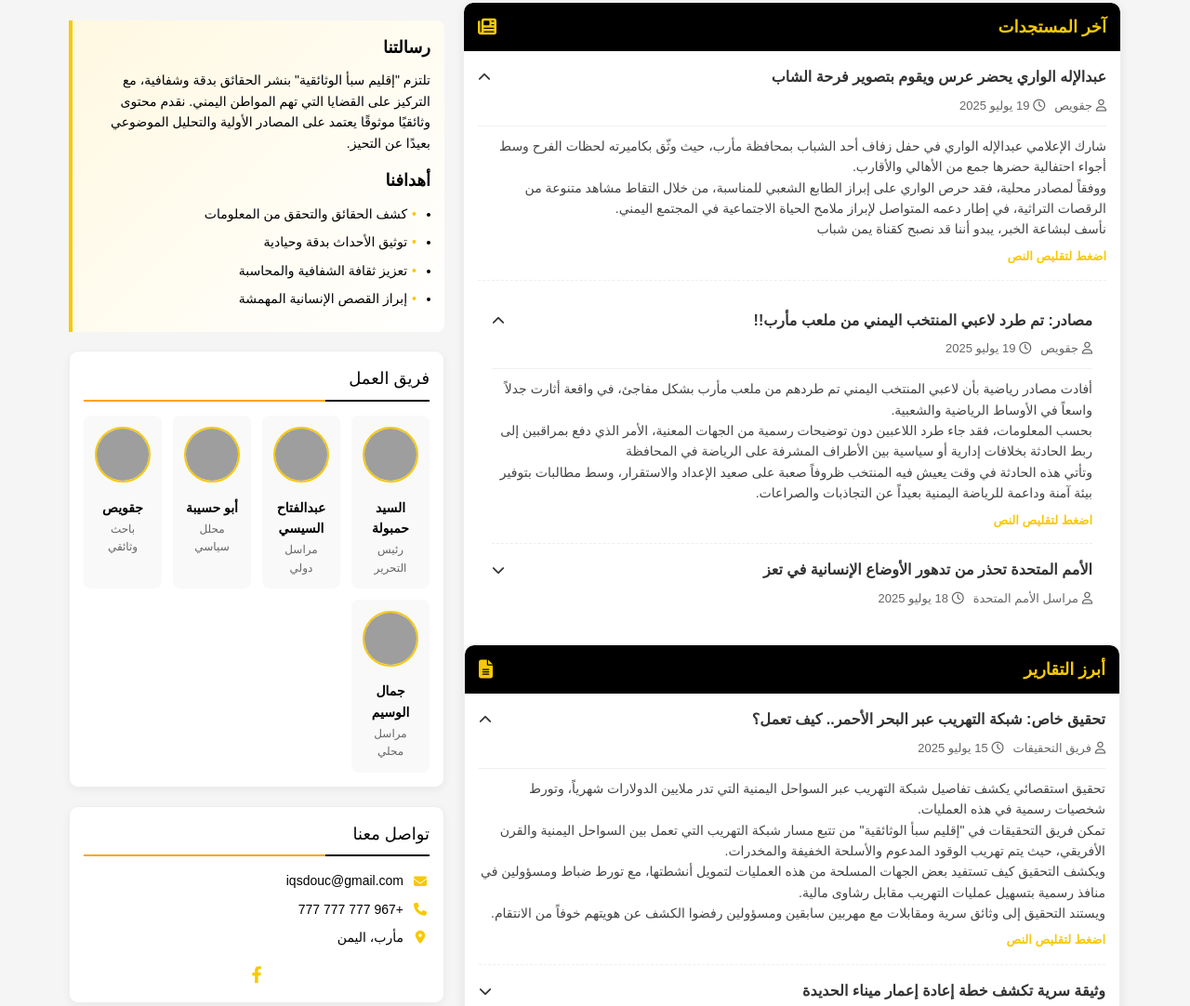
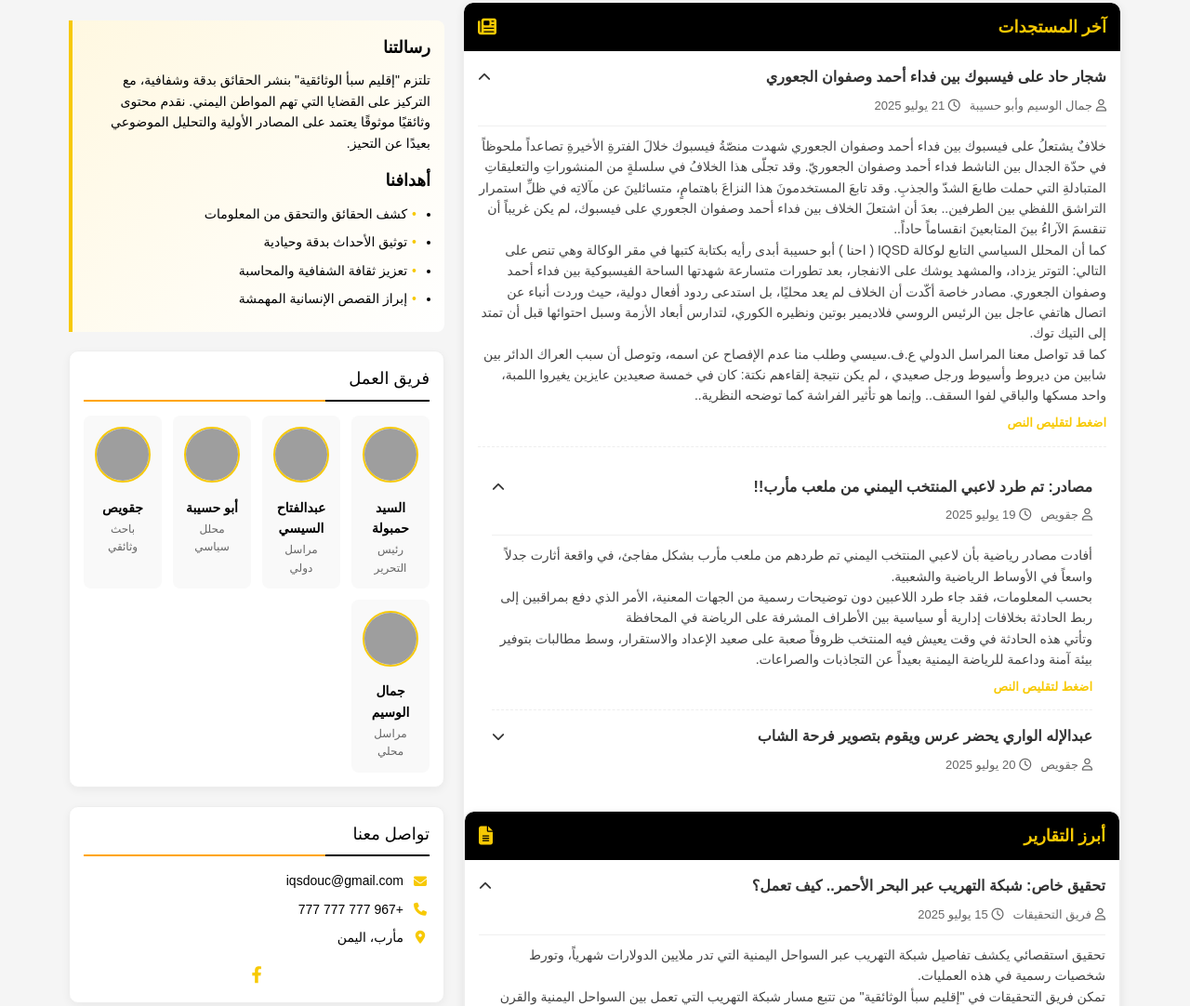
Before and after one commit to IQSD/iqsd.github.io, a plain HTML site: page index.html in a window 1280 px wide. Shown: the part 182-1264 px from the top of the page at 93% size. Drawn offline with Linux system fonts and the light colour scheme; grey boxes are pictures that could not be loaded; a web font is replaced by a local one.

Commit message:
Update index.html

```diff
--- a/index.html
+++ b/index.html
@@ -696,17 +696,22 @@
                     <div class="news-content">
                         <div class="news-item">
                             <div class="news-title" onclick="toggleNews(this)">
-                                <span>عبدالإله الواري يحضر عرس ويقوم بتصوير فرحة الشاب</span>
+                                <span>شجار حاد على فيسبوك بين فداء أحمد وصفوان الجعوري</span>
                                 <i class="fas fa-chevron-down"></i>
                             </div>
                             <div class="news-meta">
-                                <span><i class="far fa-user"></i> جقويص</span>
-                                <span><i class="far fa-clock"></i> 19 يوليو 2025</span>
+                                <span><i class="far fa-user"></i> جمال الوسيم وأبو حسيبة</span>
+                                <span><i class="far fa-clock"></i> 21 يوليو 2025</span>
                             </div>
                             <div class="news-excerpt">
-                                <p>شارك الإعلامي عبدالإله الواري في حفل زفاف أحد الشباب بمحافظة مأرب، حيث وثّق بكاميرته لحظات الفرح وسط أجواء احتفالية حضرها جمع من الأهالي والأقارب.</p>
-                                <p>ووفقاً لمصادر محلية، فقد حرص الواري على إبراز الطابع الشعبي للمناسبة، من خلال التقاط مشاهد متنوعة من الرقصات التراثية، في إطار دعمه المتواصل لإبراز ملامح الحياة الاجتماعية في المجتمع اليمني.</p>
-                                <p>نأسف لبشاعة الخبر، يبدو أننا قد نصبح كقناة يمن شباب</p>
+                                <p>خلافٌ يشتعلُ على فيسبوك بين فداء أحمد وصفوان الجعوري
+شهدت منصّةُ فيسبوك خلالَ الفترةِ الأخيرةِ تصاعداً ملحوظاً في حدّة الجدال بين الناشط فداء أحمد وصفوان الجعوريّ.
+وقد تجلّى هذا الخلافُ في سلسلةٍ من المنشوراتِ والتعليقاتِ المتبادلةِ التي حملت طابعَ الشدّ والجذبِ.
+وقد تابعَ المستخدمونَ هذا النزاعَ باهتمامٍ، متسائلينَ عن مآلاتِه في ظلِّ استمرار التراشق اللفظي بين الطرفين..
+بعدَ أن اشتعلَ الخلاف بين فداء أحمد وصفوان الجعوري على فيسبوك، لم يكن غريباً أن تنقسمَ الآراءُ بينَ المتابعينَ انقساماً حاداً..</p>
+                                <p>كما أن المحلل السياسي التابع لوكالة IQSD ( احنا ) أبو حسيبة أبدى رأيه بكتابة كتبها في مقر الوكالة وهي تنص على التالي:
+التوتر يزداد، والمشهد يوشك على الانفجار، بعد تطورات متسارعة شهدتها الساحة الفيسبوكية بين فداء أحمد وصفوان الجعوري. مصادر خاصة أكّدت أن الخلاف لم يعد محليًا، بل استدعى ردود أفعال دولية، حيث وردت أنباء عن اتصال هاتفي عاجل بين الرئيس الروسي فلاديمير بوتين ونظيره الكوري، لتدارس أبعاد الأزمة وسبل احتوائها قبل أن تمتد إلى التيك توك.</p>
+                                <p>كما قد تواصل معنا المراسل الدولي ع.ف.سيسي وطلب منا عدم الإفصاح عن اسمه، وتوصل أن سبب العراك الدائر بين شابين من ديروط وأسيوط ورجل صعيدي ، لم يكن نتيجة إلقاءهم نكتة: كان في خمسة صعيدين عايزين يغيروا اللمبة، واحد مسكها والباقي لفوا السقف..  وإنما هو تأثير الفراشة كما توضحه النظرية..</p>
                                 <div class="toggle-text" onclick="collapseNews(this)">اضغط لتقليص النص</div>
                             </div>
                         </div>
@@ -731,18 +736,18 @@
 
                         <div class="news-item">
                             <div class="news-title" onclick="toggleNews(this)">
-                                <span>الأمم المتحدة تحذر من تدهور الأوضاع الإنسانية في تعز</span>
+                                <span>عبدالإله الواري يحضر عرس ويقوم بتصوير فرحة الشاب</span>
                                 <i class="fas fa-chevron-down"></i>
                             </div>
                             <div class="news-meta">
-                                <span><i class="far fa-user"></i> مراسل الأمم المتحدة</span>
-                                <span><i class="far fa-clock"></i> 18 يوليو 2025</span>
+                                <span><i class="far fa-user"></i> جقويص</span>
+                                <span><i class="far fa-clock"></i> 20 يوليو 2025</span>
                             </div>
                             <div class="news-excerpt">
-                                <p>أصدرت بعثة الأمم المتحدة في اليمن بياناً تحذيرياً من تدهور الأوضاع الإنسانية في محافظة تعز، مع استمرار القصف المتبادل بين القوات الحكومية ومسلحي الحوثي.</p>
-                                <p>وحذر البيان من أن أكثر من 50,000 مدني يعيشون في مناطق القتال يعانون من نقص حاد في الغذاء والدواء، مع صعوبة وصول المساعدات الإنسانية بسبب الاشتباكات المستمرة.</p>
-                                <p>ودعت الأمم المتحدة الأطراف المتحاربة إلى فتح ممرات آمنة لإدخال المساعدات وإخلاء الجرحى، مؤكدة أن الوضع الإنساني في المدينة يزداد سوءاً يوماً بعد يوم.</p>
-                                <div class="toggle-text" onclick="collapseNews(this)">اضغط لتقليص النص</div>
+                                <p>شارك الإعلامي عبدالإله الواري في حفل زفاف أحد الشباب بمحافظة مأرب، حيث وثّق بكاميرته لحظات الفرح وسط أجواء احتفالية حضرها جمع من الأهالي والأقارب.</p>
+                                <p>ووفقاً لمصادر محلية، فقد حرص الواري على إبراز الطابع الشعبي للمناسبة، من خلال التقاط مشاهد متنوعة من الرقصات التراثية، في إطار دعمه المتواصل لإبراز ملامح الحياة الاجتماعية في المجتمع اليمني.</p>
+                                <p>نأسف لبشاعة الخبر، يبدو أننا قد نصبح كقناة يمن شباب</p>
+                                <div                                <div class="toggle-text" onclick="collapseNews(this)">اضغط لتقليص النص</div>
                             </div>
                         </div>
                     </div>
```
